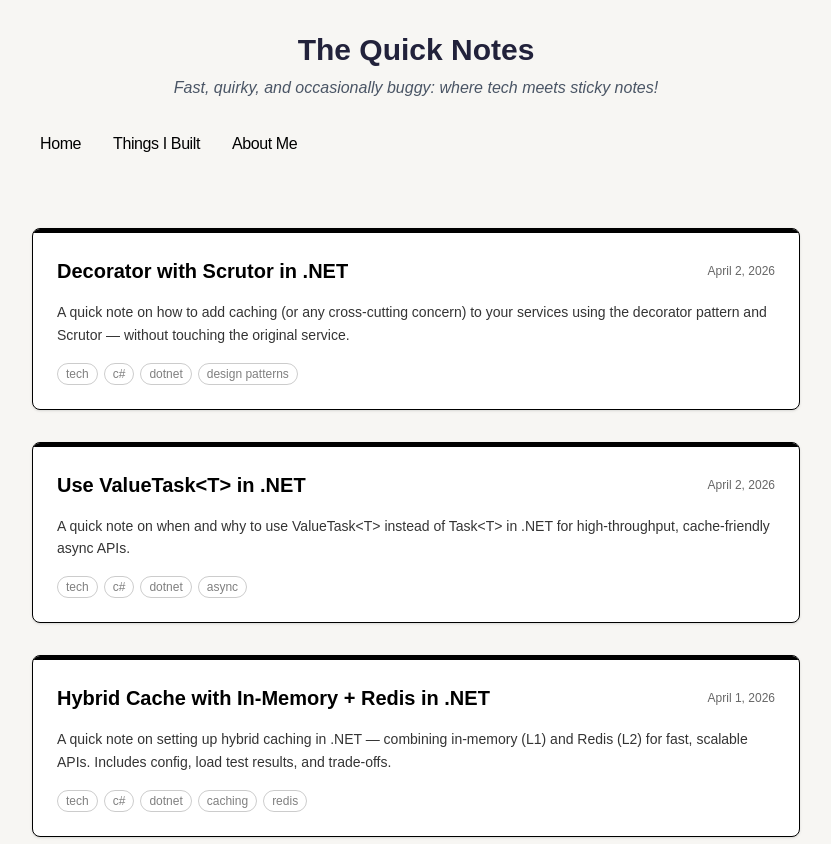
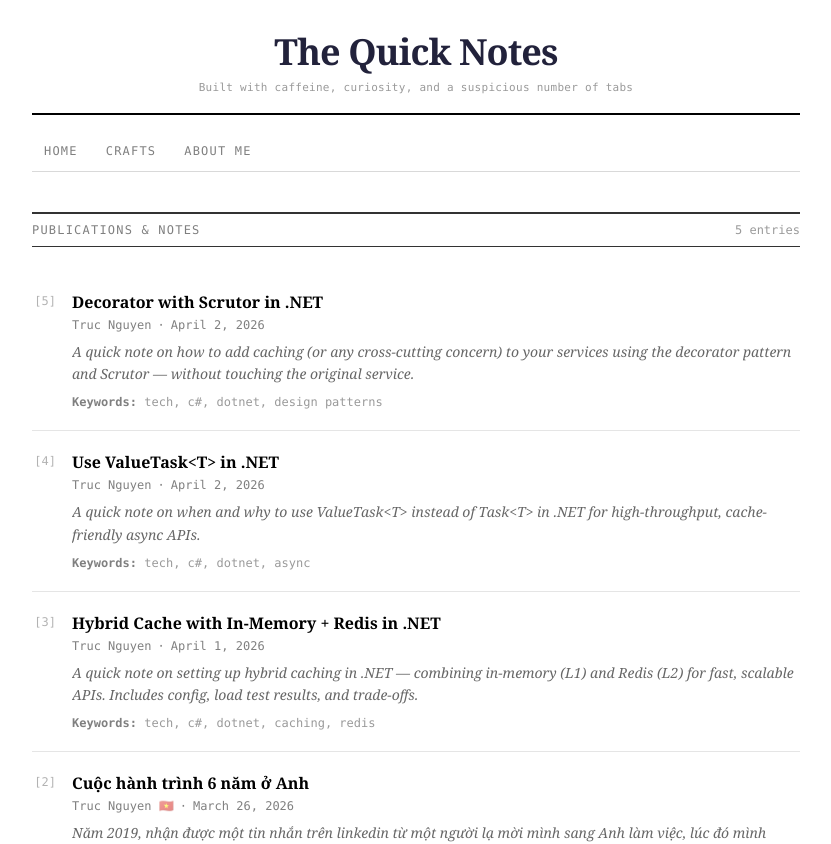
Before and after one commit to tructn/tructn.github.io, a Next.js app: page /blog in a window 1280 px wide. Shown: the top 844 px of the page, without its empty margins (224-1055 px from the left). Built offline with nearby package versions, Linux system fonts and the light colour scheme; a web font is replaced by a local one.

Commit message:
feat: academic paper style

```diff
--- a/app/about/page.tsx
+++ b/app/about/page.tsx
@@ -6,10 +6,6 @@ export const metadata = {
 const facts = [
   { emoji: "☕", text: "powered by coffee (and mild panic)" },
   { emoji: "🐛", text: "it works on my machine™" },
-  {
-    emoji: "🇻🇳🇬🇧",
-    text: "50% pho, 50% fish and chips",
-  },
   { emoji: "📝", text: "writes notes so future-me doesn't suffer" },
   { emoji: "📷", text: "loves photography, terrible at it" },
   { emoji: "🤷", text: "still googling basic stuff after years of coding" },
@@ -85,7 +81,7 @@ export default function Page() {
             rel="noopener noreferrer"
             className="underline underline-offset-4 text-black font-medium hover:opacity-70 transition-opacity"
           >
-            find me on github
+            Find me on GitHub
           </a>{" "}
           👋
         </p>
--- a/app/blog/[slug]/page.tsx
+++ b/app/blog/[slug]/page.tsx
@@ -61,7 +61,7 @@ export default async function Blog({ params }) {
   }
 
   return (
-    <section className="w-full flex justify-center antialiased">
+    <section className="w-full antialiased">
       <div className="w-full">
         <script
           type="application/ld+json"
@@ -85,37 +85,55 @@ export default async function Blog({ params }) {
             }),
           }}
         />
-        <header className="mb-10">
-          <h1 className="title font-bold text-3xl sm:text-4xl tracking-tight mb-4">
+
+        {/* Title block */}
+        <header className="text-center mb-8 border-b border-black/10 pb-8">
+          <h1 className="font-serif text-2xl sm:text-3xl font-bold tracking-tight text-black leading-tight mb-4">
             {post.metadata.title}
           </h1>
-          <div className="flex items-center gap-4 text-sm opacity-60 flex-wrap">
-            {post.metadata.language && (
-              <span className="text-base" title={post.metadata.language}>
-                {post.metadata.language === "vietnamese" ? "🇻🇳" : "🇬🇧"}
-              </span>
+
+          {/* Author + date */}
+          <p className="font-mono text-xs text-black/50 mb-1">
+            Truc Nguyen
+            {post.metadata.language === "vietnamese" && (
+              <span className="ml-1">🇻🇳</span>
             )}
-            <time dateTime={post.metadata.publishedAt}>
-              {formatDate(post.metadata.publishedAt)}
-            </time>
-            {post.metadata.tags && (
-              <div className="flex flex-wrap gap-1.5">
-                {post.metadata.tags.split(",").map((tag) => (
-                  <span
-                    key={tag.trim()}
-                    className="px-2 py-0.5 text-xs rounded-full border border-black/30 text-black/60 opacity-100"
-                  >
-                    {tag.trim()}
-                  </span>
-                ))}
-              </div>
-            )}
-          </div>
+          </p>
+          <time
+            dateTime={post.metadata.publishedAt}
+            className="font-mono text-xs text-black/40"
+          >
+            {formatDate(post.metadata.publishedAt)}
+          </time>
+
+          {/* Keywords */}
+          {post.metadata.tags && (
+            <p className="mt-3 font-mono text-xs text-black/40">
+              <span className="font-semibold text-black/50">Keywords: </span>
+              {post.metadata.tags
+                .split(",")
+                .map((t) => t.trim())
+                .join(", ")}
+            </p>
+          )}
         </header>
 
-        <div className="h-px w-full bg-[var(--color-border)] mb-8 opacity-50" />
+        {/* Abstract */}
+        {post.metadata.summary && (
+          <div className="mb-8">
+            <p className="font-mono text-xs font-semibold uppercase tracking-widest text-black/40 mb-2">
+              Abstract
+            </p>
+            <p className="text-sm font-serif italic text-black/70 leading-relaxed border-l-2 border-black/15 pl-4">
+              {post.metadata.summary}
+            </p>
+          </div>
+        )}
 
-        <article className="prose max-w-none">
+        <div className="border-t border-dashed border-black/15 mb-8" />
+
+        {/* Body */}
+        <article className="prose prose-paper max-w-none">
           <CustomMDX source={post.content} />
         </article>
       </div>
--- a/app/blog/posts/life-in-the-uk.mdx
+++ b/app/blog/posts/life-in-the-uk.mdx
@@ -1,5 +1,5 @@
 ---
-title: "cuộc hành trình 6 năm ở Anh"
+title: "Cuộc hành trình 6 năm ở Anh"
 publishedAt: "2026-03-26"
 summary: "Năm 2019, nhận được một tin nhắn trên linkedin từ một người lạ mời mình sang Anh làm việc, lúc đó mình đang làm cho một công ty ở Việt Nam"
 language: vietnamese
--- a/app/builds/page.tsx
+++ /dev/null
@@ -1,76 +0,0 @@
-import Image from "next/image";
-import { Marker } from "app/components/marker";
-
-export const metadata = {
-  title: "Things I Built",
-  description: "A showcase of things I've built.",
-};
-
-const projects = [
-  {
-    name: "tructn.github.io",
-    description: "This blog — my personal notes, built with Next.js and MDX.",
-    tags: ["Next.js", "TypeScript", "MDX"],
-    url: "https://github.com/tructn/tructn.github.io",
-    thumbnail: "/thumbnails/blog.png",
-  },
-];
-
-export default function Page() {
-  return (
-    <section className="w-full mt-4 sm:mt-8 antialiased">
-      <div className="mb-10">
-        <h1 className="text-4xl font-bold tracking-tight mb-3">
-          Things I Built 🛠️
-        </h1>
-        <p className="text-black/70 text-lg leading-relaxed max-w-xl">
-          Things I&apos;ve <Marker>built</Marker>, <Marker>shipped</Marker>, or
-          tinkered with. Some <Marker>finished</Marker>, some eternal
-          works-in-progress.
-        </p>
-      </div>
-
-      <div className="grid grid-cols-1 sm:grid-cols-2 gap-4">
-        {projects.map((project) => (
-          <a
-            key={project.name}
-            href={project.url}
-            target="_blank"
-            rel="noopener noreferrer"
-            className="group flex flex-col border border-black/10 rounded-xl overflow-hidden bg-white hover:border-black/30 transition-colors duration-200"
-          >
-            <div className="relative w-full h-44 bg-black/5">
-              <Image
-                src={project.thumbnail}
-                alt={project.name}
-                fill
-                className="object-cover"
-              />
-            </div>
-            <div className="flex flex-col gap-3 px-5 py-4">
-              <div className="flex items-center justify-between">
-                <span className="font-semibold text-black group-hover:underline underline-offset-4">
-                  {project.name}
-                </span>
-                <span className="text-black/30 text-xs">↗</span>
-              </div>
-              <p className="text-sm text-black/60 leading-relaxed">
-                {project.description}
-              </p>
-              <div className="flex flex-wrap gap-2 mt-auto">
-                {project.tags.map((tag) => (
-                  <span
-                    key={tag}
-                    className="px-2 py-0.5 rounded-full border border-black/20 text-xs text-black/60"
-                  >
-                    {tag}
-                  </span>
-                ))}
-              </div>
-            </div>
-          </a>
-        ))}
-      </div>
-    </section>
-  );
-}
--- a/app/components/footer.tsx
+++ b/app/components/footer.tsx
@@ -27,12 +27,12 @@ export default function Footer() {
             href="https://github.com/tructn"
           >
             <ArrowIcon />
-            <p className="ml-2 h-7">github</p>
+            <p className="ml-2 h-7">Git Hub</p>
           </a>
         </li>
       </ul>
       <p className="mt-8 text-black">
-        © {new Date().getFullYear()} truc nguyen
+        © {new Date().getFullYear()} Truc Nguyen. All rights reserved.
       </p>
     </footer>
   );
--- a/app/components/nav.tsx
+++ b/app/components/nav.tsx
@@ -3,71 +3,36 @@
 import Link from "next/link";
 import { usePathname } from "next/navigation";
 
-const underlinePaths = [
-  "M 0 6 Q 15 3, 35 6 Q 55 9, 75 5 Q 90 3, 100 6",
-  "M 0 5 Q 20 2, 45 7 Q 70 10, 90 4 Q 96 2, 100 5",
-  "M 0 7 Q 25 3, 50 6 Q 75 9, 100 5",
-];
-
 const navItems = [
-  { path: "/", name: "Home", color: "#fde68a", strokeWidth: 3, pathIdx: 0 },
-  {
-    path: "/builds",
-    name: "Things I Built",
-    color: "#86efac",
-    strokeWidth: 2.5,
-    pathIdx: 1,
-  },
-  {
-    path: "/about",
-    name: "About Me",
-    color: "#93c5fd",
-    strokeWidth: 3.5,
-    pathIdx: 2,
-  },
+  { path: "/", name: "Home" },
+  { path: "/crafts", name: "Crafts" },
+  { path: "/about", name: "About Me" },
 ];
 
 export function Navbar() {
   const pathname = usePathname();
 
   return (
-    <aside className="-ml-[8px] mb-16 tracking-tight">
-      <div className="lg:sticky lg:top-20">
-        <nav
-          className="flex flex-row items-start relative px-0 pb-0 fade md:overflow-auto scroll-pr-6 md:relative"
-          id="nav"
-        >
-          <div className="flex flex-row space-x-0 pr-10">
-            {navItems.map(({ path, name, color, strokeWidth, pathIdx }) => {
+    <nav className="mb-10 border-b border-black/15 pb-2">
+      <ul className="flex flex-row gap-0 font-mono text-xs uppercase tracking-widest">
+        {navItems.map(({ path, name }) => {
           const isActive = pathname === path;
           return (
+            <li key={path}>
               <Link
-                  key={path}
                 href={path}
-                  className="group flex align-middle relative py-1 px-3 m-1 text-black focus-visible:outline-black focus-visible:outline-2"
+                className={`inline-block px-3 py-1 mr-1 transition-colors focus-visible:outline-none focus-visible:underline ${
+                  isActive
+                    ? "font-bold text-black border-b-2 border-black"
+                    : "text-black/50 hover:text-black"
+                }`}
               >
                 {name}
-                  <svg
-                    aria-hidden="true"
-                    className={`absolute left-3 right-3 bottom-0 w-[calc(100%-1.5rem)] h-[10px] transition-opacity duration-200 overflow-visible pointer-events-none ${isActive ? "opacity-100" : "opacity-0 group-hover:opacity-100"}`}
-                    preserveAspectRatio="none"
-                    viewBox="0 0 100 10"
-                  >
-                    <path
-                      d={underlinePaths[pathIdx]}
-                      fill="none"
-                      stroke={color}
-                      strokeWidth={strokeWidth}
-                      strokeLinecap="round"
-                      strokeLinejoin="round"
-                    />
-                  </svg>
               </Link>
+            </li>
           );
         })}
-          </div>
+      </ul>
     </nav>
-      </div>
-    </aside>
   );
 }
--- a/app/components/posts.tsx
+++ b/app/components/posts.tsx
@@ -4,53 +4,81 @@ import { formatDate, getBlogPosts } from "app/blog/utils";
 export function BlogPosts() {
   const allBlogs = getBlogPosts();
 
+  const sorted = allBlogs.sort(
+    (a, b) =>
+      new Date(b.metadata.publishedAt).getTime() -
+      new Date(a.metadata.publishedAt).getTime(),
+  );
+
   return (
-    <div className="flex flex-col gap-8 w-full">
-      {allBlogs
-        .sort((a, b) => {
-          if (
-            new Date(a.metadata.publishedAt) > new Date(b.metadata.publishedAt)
-          ) {
-            return -1;
-          }
-          return 1;
-        })
-        .map((post) => (
+    <div className="w-full">
+      {/* Proceedings header */}
+      <div className="border-t-2 border-b border-black/80 py-2 mb-6 flex items-baseline justify-between">
+        <span className="text-xs font-mono uppercase tracking-widest text-black/50">
+          Publications &amp; Notes
+        </span>
+        <span className="text-xs font-mono text-black/40">
+          {sorted.length} entr{sorted.length === 1 ? "y" : "ies"}
+        </span>
+      </div>
+
+      <ol className="flex flex-col divide-y divide-black/10">
+        {sorted.map((post, idx) => (
+          <li key={post.slug} className="py-5">
             <Link
-            key={post.slug}
               href={`/blog/${post.slug}`}
-            className="group flex flex-col bg-white border border-black rounded-lg shadow hover:shadow-lg transition-all duration-300 overflow-hidden hover:-translate-y-1 focus-visible:outline-none focus-visible:ring-2 focus-visible:ring-black"
+              className="group block focus-visible:outline-none"
             >
-            <div className="h-1 w-full bg-black group-hover:bg-black transition-colors duration-300" />
-            <div className="flex flex-col flex-1 p-6">
-              <div className="flex flex-row items-center justify-between mb-3">
-                <h2 className="text-xl font-bold text-black group-hover:underline transition-colors duration-300 line-clamp-2">
+              {/* Entry row */}
+              <div className="flex gap-4">
+                {/* Reference number */}
+                <span className="font-mono text-xs text-black/30 pt-0.5 w-6 shrink-0 text-right select-none">
+                  [{sorted.length - idx}]
+                </span>
+
+                <div className="flex-1 min-w-0">
+                  {/* Title */}
+                  <h2 className="font-serif text-base font-semibold text-black leading-snug group-hover:underline underline-offset-2 decoration-black/40 mb-1">
                     {post.metadata.title}
                   </h2>
-                <time className="text-xs text-black/60 tabular-nums font-medium ml-4 whitespace-nowrap">
+
+                  {/* Author · Date · Language */}
+                  <p className="font-mono text-xs text-black/50 mb-2">
+                    Truc Nguyen
+                    {post.metadata.language === "vietnamese" && " 🇻🇳"}
+                    <span className="mx-1.5">·</span>
+                    <time dateTime={post.metadata.publishedAt}>
                       {formatDate(post.metadata.publishedAt, false)}
                     </time>
-              </div>
+                  </p>
+
+                  {/* Abstract excerpt */}
                   {post.metadata.summary && (
-                <p className="text-black/80 text-sm leading-relaxed mt-1 line-clamp-3">
+                    <p className="text-sm text-black/60 leading-relaxed line-clamp-2 font-serif italic">
                       {post.metadata.summary}
                     </p>
                   )}
+
+                  {/* Keywords */}
                   {post.metadata.tags && (
-                <div className="flex flex-wrap gap-1.5 mt-4">
-                  {post.metadata.tags.split(",").map((tag) => (
-                    <span
-                      key={tag.trim()}
-                      className="px-2 py-0.5 text-xs rounded-full border border-black/20 text-black/50"
-                    >
-                      {tag.trim()}
+                    <p className="mt-2 font-mono text-xs text-black/40">
+                      <span className="not-italic font-semibold text-black/50">
+                        Keywords:{" "}
                       </span>
-                  ))}
-                </div>
+                      {post.metadata.tags
+                        .split(",")
+                        .map((t) => t.trim())
+                        .join(", ")}
+                    </p>
                   )}
                 </div>
+              </div>
             </Link>
+          </li>
         ))}
+      </ol>
+
+      <div className="border-t border-black/20 mt-2" />
     </div>
   );
 }
--- /dev/null
+++ b/app/crafts/page.tsx
@@ -0,0 +1,95 @@
+import Image from "next/image";
+
+export const metadata = {
+  title: "Things I Built",
+  description: "A showcase of things I've built.",
+};
+
+const projects = [
+  {
+    name: "clin HR",
+    description:
+      "A human resources management system with Next.js, supabase and drizzle-orm.",
+    tags: [
+      "Next.js",
+      "TypeScript",
+      "ORM",
+      "supabase",
+      "PostgreSQL",
+      "Startup",
+      "Tailwindcss",
+      "MUI",
+    ],
+    url: "https://clinhr.vercel.app",
+    thumbnail: "/thumbnails/clinhr.png",
+  },
+  {
+    name: "Racket",
+    description:
+      "A badminton player group management for amateur players, built with React, Golang and PostgreSQL, Auth0",
+    tags: [
+      "React",
+      "Golang",
+      "PostgreSQL",
+      "Tailwindcss",
+      "Auth0",
+      "Experiential Learning",
+    ],
+    url: "https://github.com/tructn/racket",
+    thumbnail: "/thumbnails/racket.png",
+  },
+];
+
+export default function Page() {
+  return (
+    <section className="w-full mt-4 sm:mt-8 antialiased">
+      {/* Section header */}
+      <div className="border-t-2 border-b border-black/80 py-2 mb-8 flex items-baseline justify-between">
+        <span className="font-mono text-xs uppercase tracking-widest text-black/50">
+          Projects &amp; Implementations
+        </span>
+        <span className="font-mono text-xs text-black/40">
+          {projects.length} project{projects.length !== 1 ? "s" : ""}
+        </span>
+      </div>
+
+      <div className="grid grid-cols-1 sm:grid-cols-2 gap-6">
+        {projects.map((project) => (
+          <a
+            key={project.name}
+            href={project.url}
+            target="_blank"
+            rel="noopener noreferrer"
+            className="group flex flex-col border border-black/15 overflow-hidden hover:border-black/40 transition-colors duration-200"
+          >
+            <div className="relative w-full h-44 bg-white border-b border-black/10 p-2">
+              <Image
+                src={project.thumbnail}
+                alt={project.name}
+                fill
+                className="object-contain"
+              />
+            </div>
+            <div className="flex flex-col gap-2 px-4 py-4">
+              <div className="flex items-baseline justify-between gap-2">
+                <span className="font-serif font-semibold text-black text-sm group-hover:underline underline-offset-2">
+                  {project.name}
+                </span>
+                <span className="font-mono text-[10px] text-black/30 shrink-0">
+                  ↗
+                </span>
+              </div>
+              <p className="font-serif text-sm italic text-black/60 leading-relaxed">
+                {project.description}
+              </p>
+              <p className="font-mono text-xs text-black/40 mt-1">
+                <span className="font-semibold text-black/50">Stack: </span>
+                {project.tags.join(", ")}
+              </p>
+            </div>
+          </a>
+        ))}
+      </div>
+    </section>
+  );
+}
--- a/app/global.css
+++ b/app/global.css
@@ -6,10 +6,10 @@
 }
 
 :root {
-  --color-bg: #f7f6f3;
+  --color-bg: #ffffff;
   --color-fg: #22223b;
-  --color-bg-soft: #f3efe6;
-  --color-border: #e2dfd2;
+  --color-bg-soft: #ffffff;
+  --color-border: #d9d9d9;
   --color-white: #fff;
   --sh-class: #2d5e9d;
   --sh-identifier: #354150;
@@ -31,6 +31,7 @@ html {
 body {
   background: var(--color-bg);
   color: var(--color-fg);
+  font-family: Georgia, "Times New Roman", serif;
 }
 
 .prose .anchor {
@@ -179,42 +180,120 @@ table {
   text-wrap: balance;
 }
 
-/* ─── Marker highlight effect ─────────────────────────────────── */
+/* ─── Research paper prose styles ─────────────────────────────── */
 
-/* Inline keyword marker — uses a slanted background strip */
-.marker {
-  display: inline;
-  background-image: linear-gradient(
-    var(--marker-angle, 104deg),
-    transparent 0.9%,
-    var(--marker-color, #fde68a) 2.4%,
-    var(--marker-color, #fde68a) calc(100% - var(--marker-end, 3%)),
-    transparent calc(100% - 0.9%)
-  );
-  background-size: 100% var(--marker-height, 45%);
-  background-repeat: no-repeat;
-  background-position: 0 var(--marker-offset, 65%);
+.prose-paper {
+  font-family: Georgia, "Times New Roman", serif;
+  font-size: 0.95rem;
+  line-height: 1.8;
+  color: #1a1a1a;
 }
 
-/* Nav link marker — pseudo-element revealed on hover */
-.nav-marker {
-  position: relative;
-  isolation: isolate;
+.prose-paper p {
+  margin-top: 0;
+  margin-bottom: 1em;
+  text-align: justify;
 }
 
-.nav-marker::after {
-  content: "";
-  position: absolute;
-  inset: var(--marker-inset, 3px) -1px;
-  background: var(--marker-color, #fde68a);
-  transform: rotate(var(--marker-rotate, -1deg))
-    skewX(var(--marker-skew, -1deg));
-  border-radius: 2px;
-  z-index: -1;
-  opacity: 0;
-  transition: opacity 0.18s ease;
+.prose-paper h2 {
+  font-family: Georgia, "Times New Roman", serif;
+  font-size: 1rem;
+  font-weight: 700;
+  text-transform: uppercase;
+  letter-spacing: 0.06em;
+  margin-top: 2em;
+  margin-bottom: 0.6em;
+  color: #111;
+  border-bottom: 1px solid rgba(0, 0, 0, 0.12);
+  padding-bottom: 0.25em;
 }
 
-.nav-marker:hover::after {
-  opacity: 0.7;
+.prose-paper h3 {
+  font-family: Georgia, "Times New Roman", serif;
+  font-size: 0.95rem;
+  font-weight: 700;
+  font-style: italic;
+  margin-top: 1.5em;
+  margin-bottom: 0.4em;
+  color: #222;
 }
+
+.prose-paper a {
+  color: #111;
+  text-decoration: underline;
+  text-decoration-color: rgba(0, 0, 0, 0.35);
+  text-underline-offset: 2px;
+}
+
+.prose-paper a:hover {
+  text-decoration-color: #111;
+}
+
+.prose-paper blockquote {
+  border-left: 2px solid rgba(0, 0, 0, 0.2);
+  padding-left: 1rem;
+  margin-left: 0;
+  color: #555;
+  font-style: italic;
+}
+
+.prose-paper pre {
+  background: #f7f6f3;
+  border: 1px solid rgba(0, 0, 0, 0.1);
+  border-radius: 0;
+  font-size: 0.82rem;
+  line-height: 1.6;
+  padding: 0.75rem 1rem;
+  overflow-x: auto;
+  margin: 1.25em 0;
+}
+
+.prose-paper code {
+  font-size: 0.82em;
+  background: rgba(0, 0, 0, 0.05);
+  padding: 0.1em 0.3em;
+  border-radius: 2px;
+}
+
+.prose-paper pre code {
+  background: none;
+  padding: 0;
+}
+
+.prose-paper ul,
+.prose-paper ol {
+  padding-left: 1.5rem;
+  margin-bottom: 1em;
+}
+
+.prose-paper li {
+  margin-bottom: 0.25em;
+}
+
+.prose-paper table {
+  width: 100%;
+  border-collapse: collapse;
+  font-size: 0.85rem;
+  margin: 1.25em 0;
+}
+
+.prose-paper th,
+.prose-paper td {
+  border: 1px solid rgba(0, 0, 0, 0.15);
+  padding: 0.4em 0.75em;
+  text-align: left;
+}
+
+.prose-paper th {
+  background: rgba(0, 0, 0, 0.04);
+  font-weight: 700;
+  font-size: 0.8rem;
+  text-transform: uppercase;
+  letter-spacing: 0.04em;
+}
+
+.prose-paper hr {
+  border: none;
+  border-top: 1px dashed rgba(0, 0, 0, 0.2);
+  margin: 2em 0;
+}
--- a/app/layout.tsx
+++ b/app/layout.tsx
@@ -53,21 +53,20 @@ export default function RootLayout({
   children: React.ReactNode;
 }) {
   return (
-    <html lang="en" className={cx("text-black bg-[#f7f6f3]", sans.className)}>
-      <body className="antialiased max-w-3xl mx-4 mt-8 lg:mx-auto">
+    <html lang="en" className={cx("text-black bg-white", sans.className)}>
+      <body className="antialiased bg-white max-w-3xl mx-4 mt-8 lg:mx-auto">
         <main className="flex-auto min-w-0 mt-6 flex flex-col px-2 md:px-0">
-          <header className="mb-6 text-center">
-            <h1 className="text-3xl font-bold mb-2">
+          <header className="mb-6 text-center border-b-2 border-black pb-4">
+            <h1 className="font-serif text-4xl font-bold tracking-tight mb-2">
               <a
                 href="/"
-                className="hover:underline focus:underline outline-none"
+                className="hover:underline focus:underline outline-none underline-offset-4 decoration-black/30"
               >
                 The Quick Notes
               </a>
             </h1>
-            <p className="text-base text-gray-600 italic">
-              Fast, quirky, and occasionally buggy: where tech meets sticky
-              notes!
+            <p className="font-mono text-[11px] text-black/40 tracking-wide">
+              Built with caffeine, curiosity, and a suspicious number of tabs
             </p>
           </header>
           <Navbar />
```
Also changed, not shown: public/thumbnails/clinhr.png (added), public/thumbnails/racket.png (added). Lines whose indentation alone changed are shown as unchanged.
